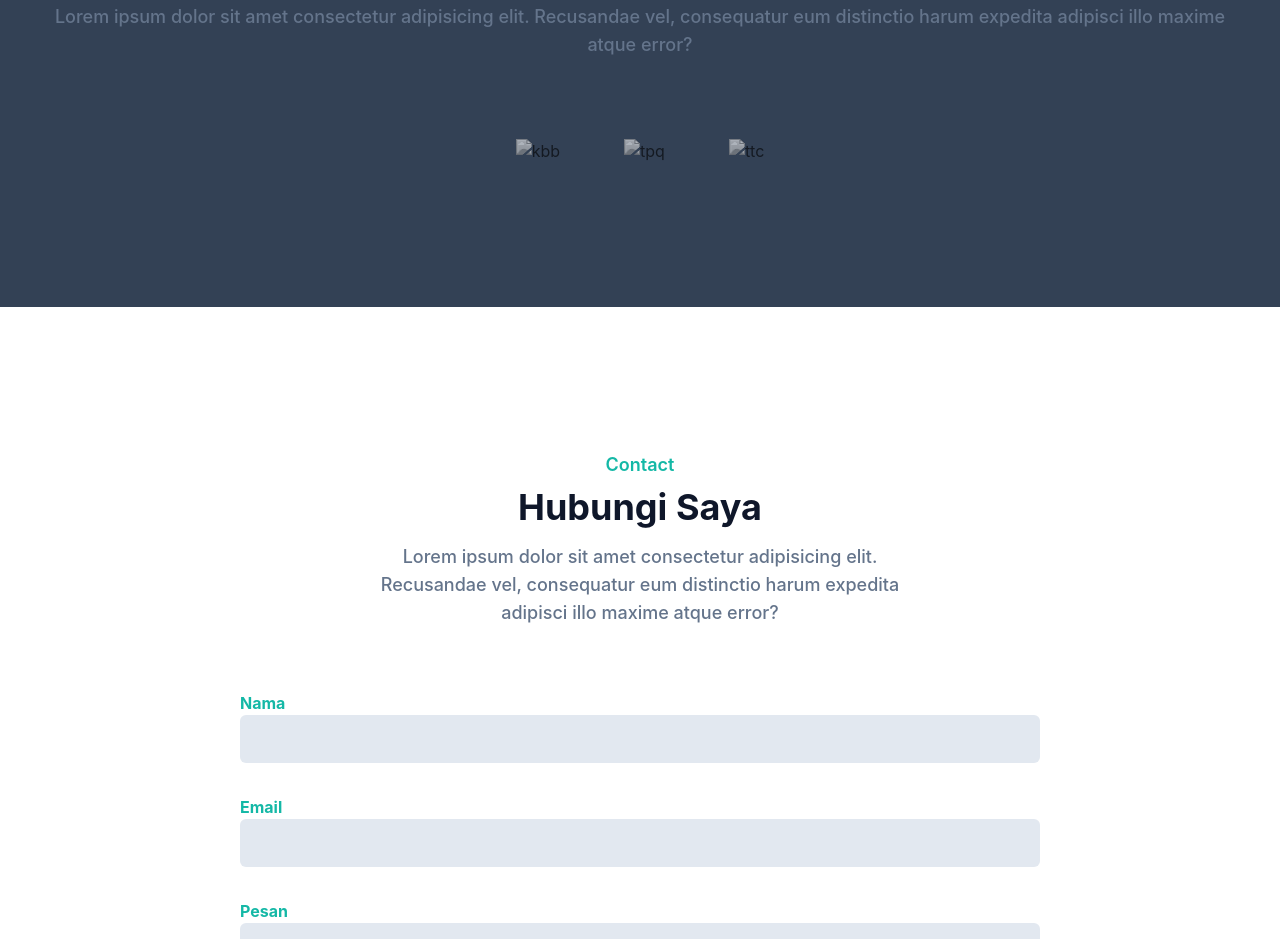
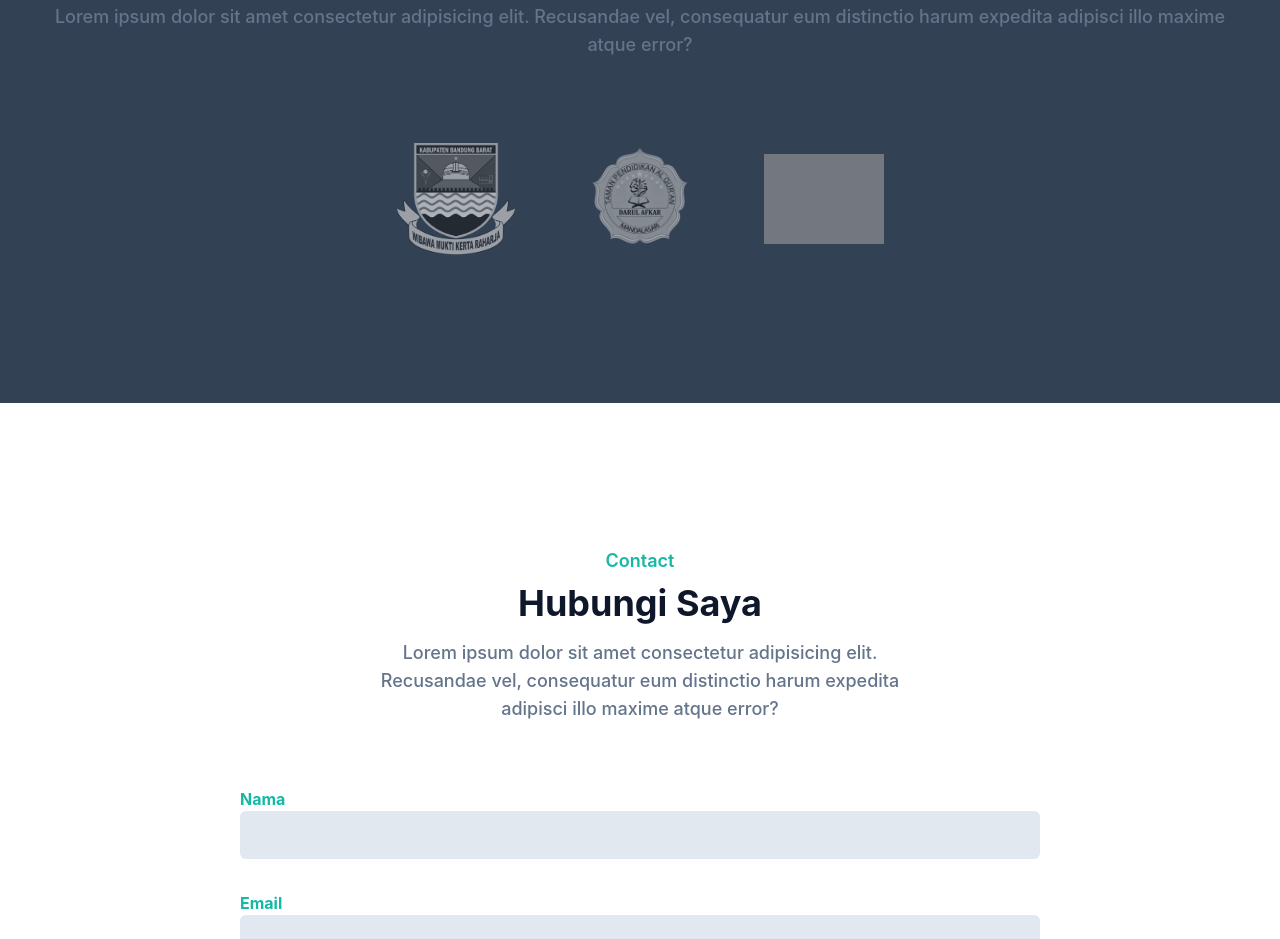
Before and after one commit to LuthfiDhiyaRamadhan/Portfolio-Tailwind, a website: page index.html in a window 1280 px wide. Shown: the part 3297-4236 px from the top of the page. Drawn offline with Linux system fonts and the light colour scheme; the site is published under a folder, as on GitHub Pages, so addresses that start at the root find nothing.

Commit message:
Update index.html

```diff
--- a/index.html
+++ b/index.html
@@ -189,13 +189,13 @@
             <div class="w-full px-4">
                 <div class="flex flex-wrap items-center justify-center">
                     <a href="#" class="max-w-[120px] mx-4 py-4 grayscale opacity-60 transition duration-500 hover:grayscale-0 hover:opacity-100 lg:mx-6 xl:mx-8">
-                        <img src="/dist/img/client/kbb.png" alt="kbb">
+                        <img src="dist/img/client/kbb.png" alt="kbb">
                     </a>
                     <a href="#" class="max-w-[120px] mx-4 py-4 grayscale opacity-60 transition duration-500 hover:grayscale-0 hover:opacity-100 lg:mx-6 xl:mx-8">
-                        <img src="/dist/img/client/tpq.png" alt="tpq">
+                        <img src="dist/img/client/tpq.png" alt="tpq">
                     </a>
                     <a href="#" class="max-w-[120px] mx-4 py-4 grayscale opacity-60 transition duration-500 hover:grayscale-0 hover:opacity-100 lg:mx-6 xl:mx-8">
-                        <img src="/dist/img/client/ttc.jpg" alt="ttc">
+                        <img src="dist/img/client/ttc.jpg" alt="ttc">
                     </a>
                 </div>
             </div>
```
